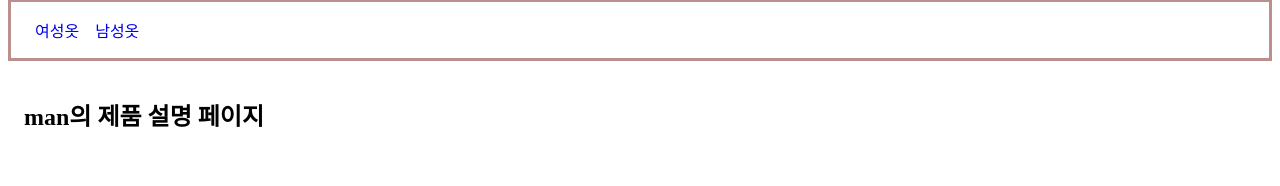
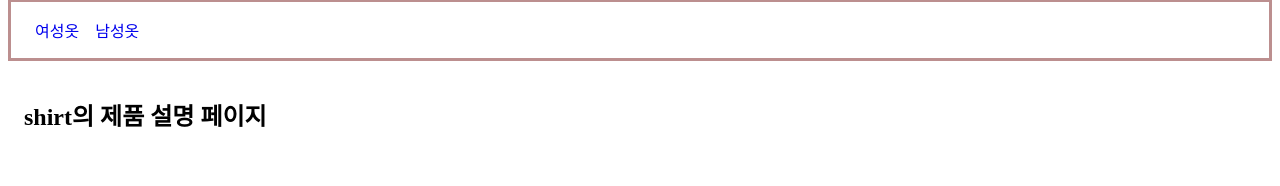
Before and after one commit to eunseonJeong/blog-project, a Next.js app: page /products/man in a window 1280 px wide. Shown: the part 114-300 px from the top of the page. Built offline with nearby package versions, Linux system fonts and the light colour scheme.

Commit message:
중간 리팩토링

```diff
--- /dev/null
+++ b/src/api/products.ts
@@ -0,0 +1,7 @@
+export function getProducts() {
+  return ["shirt", "pants", "skirt", "shoes"];
+}
+
+export function getProduct(id: string) {
+  return "shirt";
+}
--- a/src/app/products/[id]/page.tsx
+++ b/src/app/products/[id]/page.tsx
@@ -1,3 +1,4 @@
+import { getProduct, getProducts } from "@/api/products";
 import NotFound from "@/app/not-found";
 
 type Props = {
@@ -13,16 +14,17 @@ export function generateMetadata({ params }: Props) {
 }
 
 //서버 파일에 있는 데이터 중 해당 제품의 정보를 찾아서 그걸 보여줌
-export default function PantsPage({ params }: Props) {
-  if (params.id === "nothing") {
+export default function PantsPage({ params: { id } }: Props) {
+  const product = getProduct(id);
+  if (!product) {
     NotFound();
   }
-  return <h1>{params.id}의 제품 설명 페이지</h1>;
+  return <h1>{product}의 제품 설명 페이지</h1>;
 }
 
 //모든 제품의 페이지들을 미리 만들어 둘 수 있게 해줄거임 (SSG)
 export function generateStaticParams() {
-  const products = ["pants", "skirt"];
+  const products = getProducts();
   return products.map((product) => ({
     id: product,
   }));
--- a/src/app/products/page.tsx
+++ b/src/app/products/page.tsx
@@ -1,9 +1,10 @@
 import Link from "next/link";
 import styles from "./page.module.css";
+import { getProducts } from "@/api/products";
 
+//서버 데이터에 있는 제품의 리스트를 읽어와서 보여주기
 export default function Products() {
-  const products = ["shirt", "pants", "skirt", "shoes"];
-
+  const products = getProducts();
   return (
     <>
       <h1>Products</h1>
```
